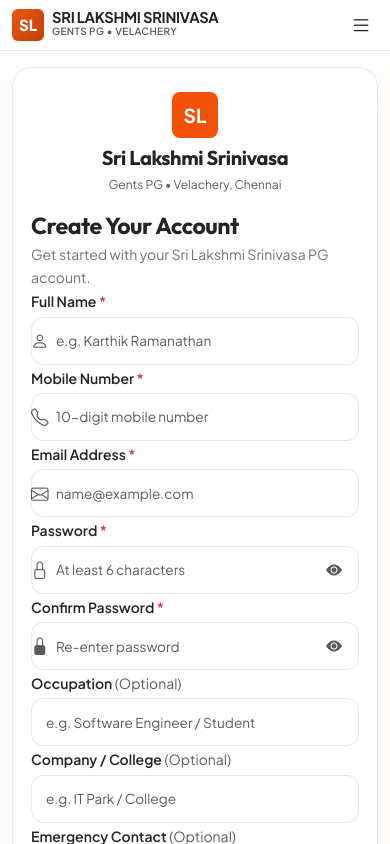
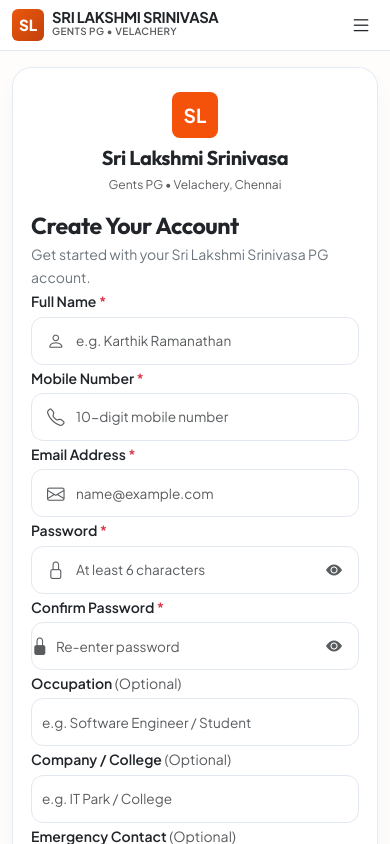
Before and after one commit to Naveenkumar113/sri-lakshmi-pg, a React (Vite) app in the folder frontend/: page /register in a window 390 px wide. Shown: the top 844 px of the page. Built offline with nearby package versions, Linux system fonts and the light colour scheme; no server answers.

Commit message:
fix(auth): fix mobile view layout, improve DB transaction rollback and add health diagnostic

```diff
--- a/frontend/src/components/Auth3DCanvas.jsx
+++ b/frontend/src/components/Auth3DCanvas.jsx
@@ -7,6 +7,11 @@ export default function Auth3DCanvas() {
   useEffect(() => {
     const container = mountRef.current;
     if (!container) return;
+
+    // Do not initialize heavy 3D WebGL context on mobile/tablet viewports where hero panel is hidden
+    if (window.innerWidth < 992) {
+      return;
+    }
 
     // Dimensions
     const width = container.clientWidth || 480;
--- a/frontend/src/index.css
+++ b/frontend/src/index.css
@@ -1172,8 +1172,11 @@ html, body {
   border-radius: 12px;
   font-size: 0.95rem;
   border: 1.5px solid #E2E8F0;
-  padding-left: 14px;
   transition: all 0.2s ease;
+}
+
+.auth-input-group .form-control.ps-5 {
+  padding-left: 2.75rem !important;
 }
 
 .auth-input-group .form-control:focus {
--- a/frontend/src/pages/Login.jsx
+++ b/frontend/src/pages/Login.jsx
@@ -215,7 +215,7 @@ export default function Login() {
                   id="login-email"
                   type="email"
                   autoComplete="username"
-                  className={`form-control ps-4 ${validationErrors.email ? 'is-invalid' : ''}`}
+                  className={`form-control ps-5 ${validationErrors.email ? 'is-invalid' : ''}`}
                   placeholder="name@example.com"
                   value={email}
                   onChange={(e) => {
@@ -226,7 +226,7 @@ export default function Login() {
                   }}
                 />
                 <i
-                  className="bi bi-envelope text-muted position-absolute top-50 translate-middle-y ms-2.5"
+                  className="bi bi-envelope text-muted position-absolute top-50 translate-middle-y start-0 ms-3"
                   style={{ pointerEvents: 'none' }}
                 ></i>
               </div>
@@ -256,7 +256,7 @@ export default function Login() {
                   id="login-password"
                   type={showPassword ? 'text' : 'password'}
                   autoComplete="current-password"
-                  className={`form-control ps-4 pe-5 ${validationErrors.password ? 'is-invalid' : ''}`}
+                  className={`form-control ps-5 pe-5 ${validationErrors.password ? 'is-invalid' : ''}`}
                   placeholder="Enter your password"
                   value={password}
                   onChange={(e) => {
@@ -267,7 +267,7 @@ export default function Login() {
                   }}
                 />
                 <i
-                  className="bi bi-lock text-muted position-absolute top-50 translate-middle-y ms-2.5"
+                  className="bi bi-lock text-muted position-absolute top-50 translate-middle-y start-0 ms-3"
                   style={{ pointerEvents: 'none' }}
                 ></i>
                 <button
--- a/frontend/src/pages/Register.jsx
+++ b/frontend/src/pages/Register.jsx
@@ -227,12 +227,12 @@ export default function Register() {
                     type="text"
                     required
                     placeholder="e.g. Karthik Ramanathan"
-                    className="form-control ps-4"
+                    className="form-control ps-5"
                     value={formData.full_name}
                     onChange={(e) => setFormData({ ...formData, full_name: e.target.value })}
                   />
                   <i
-                    className="bi bi-person text-muted position-absolute top-50 translate-middle-y ms-2.5"
+                    className="bi bi-person text-muted position-absolute top-50 translate-middle-y start-0 ms-3"
                     style={{ pointerEvents: 'none' }}
                   ></i>
                 </div>
@@ -250,7 +250,7 @@ export default function Register() {
                     maxLength={10}
                     required
                     placeholder="10-digit mobile number"
-                    className={`form-control ps-4 ${
+                    className={`form-control ps-5 ${
                       formData.phone ? (formData.phone.length === 10 ? 'is-valid' : 'is-invalid') : ''
                     }`}
                     value={formData.phone}
@@ -260,7 +260,7 @@ export default function Register() {
                     }}
                   />
                   <i
-                    className="bi bi-telephone text-muted position-absolute top-50 translate-middle-y ms-2.5"
+                    className="bi bi-telephone text-muted position-absolute top-50 translate-middle-y start-0 ms-3"
                     style={{ pointerEvents: 'none' }}
                   ></i>
                 </div>
@@ -276,12 +276,12 @@ export default function Register() {
                     type="email"
                     required
                     placeholder="name@example.com"
-                    className="form-control ps-4"
+                    className="form-control ps-5"
                     value={formData.email}
                     onChange={(e) => setFormData({ ...formData, email: e.target.value })}
                   />
                   <i
-                    className="bi bi-envelope text-muted position-absolute top-50 translate-middle-y ms-2.5"
+                    className="bi bi-envelope text-muted position-absolute top-50 translate-middle-y start-0 ms-3"
                     style={{ pointerEvents: 'none' }}
                   ></i>
                 </div>
@@ -297,12 +297,12 @@ export default function Register() {
                     type={showPassword ? 'text' : 'password'}
                     required
                     placeholder="At least 6 characters"
-                    className="form-control ps-4 pe-5"
+                    className="form-control ps-5 pe-5"
                     value={formData.password}
                     onChange={(e) => setFormData({ ...formData, password: e.target.value })}
                   />
                   <i
-                    className="bi bi-lock text-muted position-absolute top-50 translate-middle-y ms-2.5"
+                    className="bi bi-lock text-muted position-absolute top-50 translate-middle-y start-0 ms-3"
                     style={{ pointerEvents: 'none' }}
                   ></i>
                   <button
```
Also changed, not shown: 2 other files (tests, documents, lock files or other folders).
